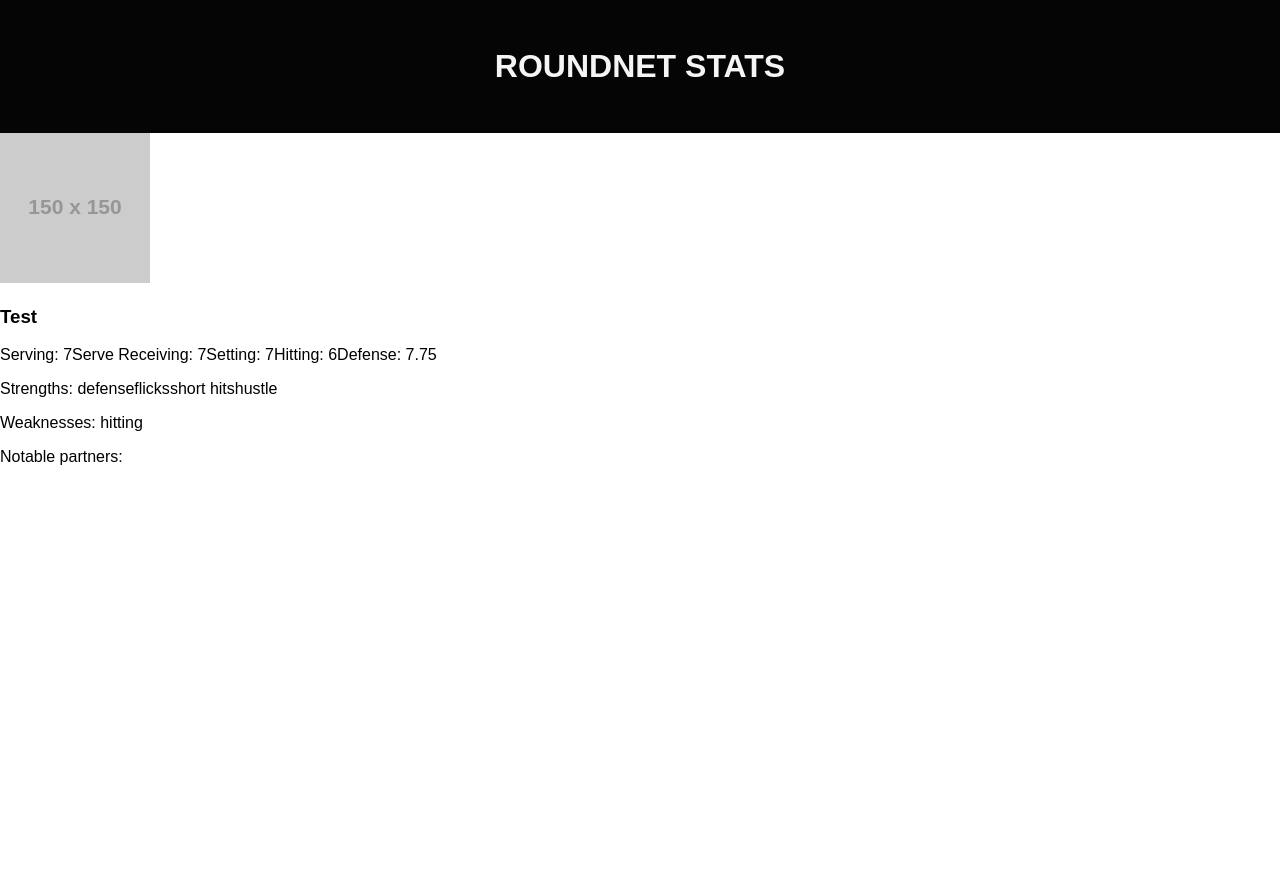
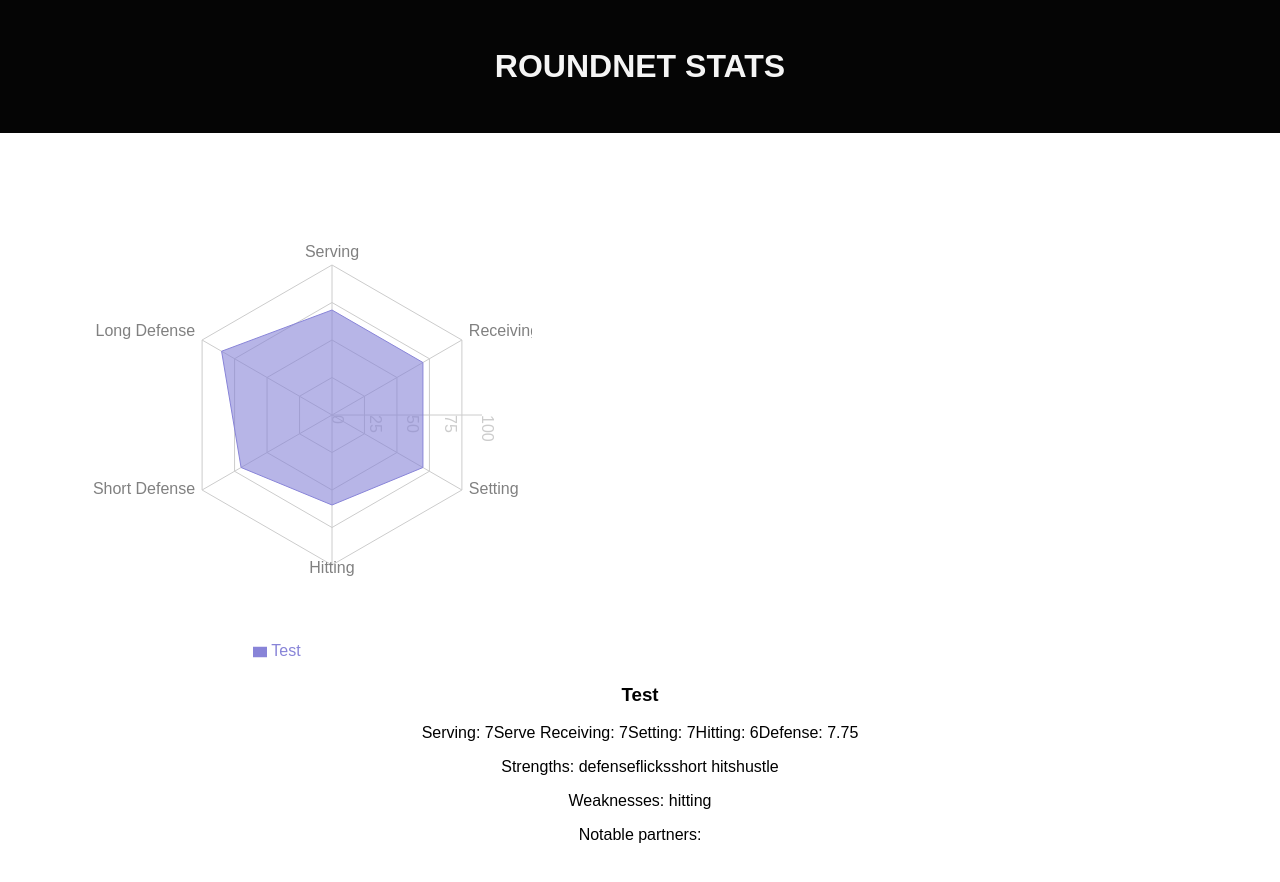
Before and after one commit to priegelsdev/roundnet-stats, a React (Vite) app: page / in a window 1280 px wide. Both pictures are taken after a click on the element "Test". Shown: the top 882 px of the page. Before the commit the page ends 800 px from the top, so only its background shows below. Built offline with nearby package versions, Linux system fonts and the light colour scheme; a web font is replaced by a local one.

Commit message:
add recharts

```diff
--- a/package.json
+++ b/package.json
@@ -10,7 +10,8 @@
   },
   "dependencies": {
     "react": "^18.2.0",
-    "react-dom": "^18.2.0"
+    "react-dom": "^18.2.0",
+    "recharts": "^2.3.2"
   },
   "devDependencies": {
     "@types/react": "^18.0.26",
--- a/src/Player.jsx
+++ b/src/Player.jsx
@@ -1,27 +1,47 @@
+import { Radar, RadarChart, PolarGrid, Legend, PolarAngleAxis, PolarRadiusAxis, Tooltip } from 'recharts';
+
 export default function Player(props) {
 
+  const data = [
+    { stat: 'Serving', A: `${props.serving}`*10},
+    { stat: 'Receiving', A: `${props.serveReceiving}`*10},
+    { stat: 'Setting', A: `${props.setting}`*10},
+    { stat: 'Hitting', A: `${props.hitting}`*10},
+    { stat: 'Short Defense', A: `${props.shortDefense}`*10},
+    { stat: 'Long Defense', A: `${props.longDefense}`*10},
+  ];
+
   return (
+
     <div className="card-container" data-player={props.id}>
 
-      <img className="card-graphic" src="https://via.placeholder.com/150" alt="info graphic"/>
+      <RadarChart cx={300} cy={250} outerRadius={150} width={500} height={500} data={data}>
+        <PolarGrid />
+        <PolarAngleAxis dataKey="stat" />
+        <PolarRadiusAxis />
+        <Radar name={props.name} dataKey="A" stroke="#8884d8" fill="#8884d8" fillOpacity={0.6} />
+        <Legend />
+        <Tooltip />
+      </RadarChart>
 
       <div className="card-details">
         <h3 className="card-name">{props.name}</h3>
+
         <div className="card-stats">
           <span className="serving">Serving: {props.serving}</span>
           <span className="serve-receiving">Serve Receiving: {props.serveReceiving}</span>
           <span className="setting">Setting: {props.setting}</span>
           <span className="hitting">Hitting: {props.hitting}</span>
           <span className="defense">Defense: {(props.shortDefense + props.longDefense) / 2}</span>
+        </div>
 
-        </div>
         <div className="card-individuals">
           <p className="strengths">Strengths: {props.strengths}</p>
           <p className="weaknesses">Weaknesses: {props.weaknesses}</p>
           <p className="partners">Notable partners: {props.notablePartners}</p>
         </div>
-        {/* figure out way to add notes independantly */}
-{/*         <p className="card-note">Note: {props.note}</p> */}
+      {/* figure out way to add notes independantly */}
+      {/* <p className="card-note">Note: {props.note}</p> */}
       </div>
 
     </div>
--- a/src/index.css
+++ b/src/index.css
@@ -31,5 +31,13 @@ header {
 /** CARD STYLING **/
 
 .card-container {
+  padding: 2em;
+  display: flex;
+  flex-direction: column;
+}
 
+.card-details {
+  /* display: flex;
+  flex-direction: column; */
+  text-align: center;
 }
```
Also changed, not shown: 1 other file (tests, documents, lock files or other folders).
